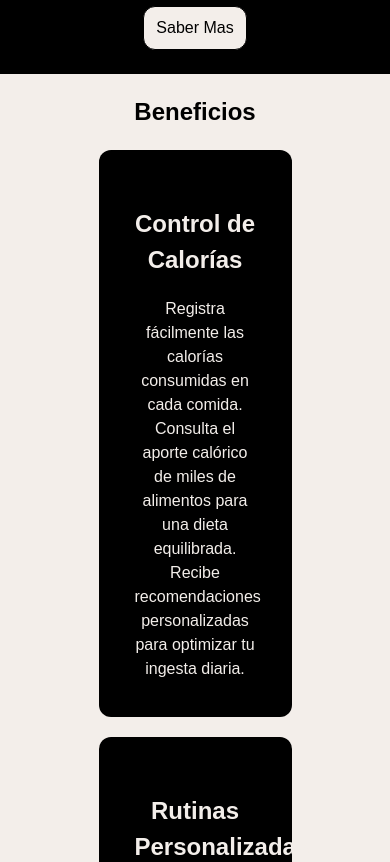
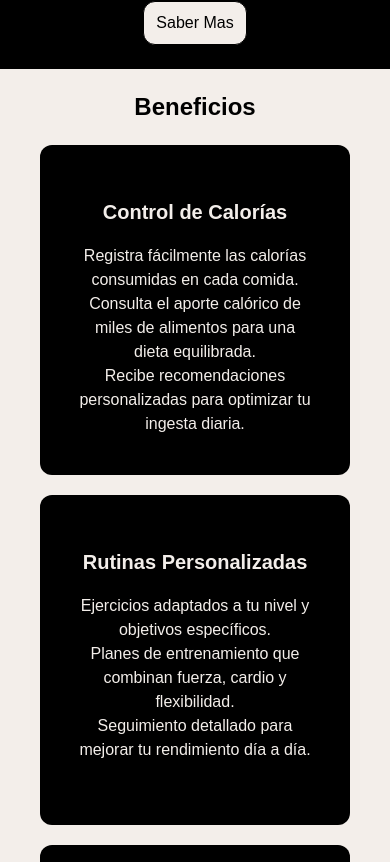
Before and after one commit to Danykeidel03/tfm-front, a React (Vite) app: page / in a window 390 px wide. Shown: the part 782-1644 px from the top of the page. Built offline with nearby package versions, Linux system fonts and the light colour scheme.

Commit message:
mejoras css en responsive

```diff
--- a/src/App.css
+++ b/src/App.css
@@ -38,7 +38,7 @@ li {
   justify-content: flex-start;
   gap: 30px;
   position: relative;
-  margin-top: 75px;
+  margin-top: 70px;
   height: 100%;
   flex: 1;
 }
--- a/src/pages/Exercises/Exercises.css
+++ b/src/pages/Exercises/Exercises.css
@@ -39,6 +39,11 @@
     justify-content: space-between;
     width: 100%;
     margin-top: 10px;
+}
+
+.content-fitness .divAddObj:last-child,
+.content-fitness .divAddFood:last-child{
+    margin-bottom: 10px;
 }
 
 .content-fitness .divContentObj {
@@ -116,7 +121,7 @@
         max-width: 90%;
     }
 
-    .divAddObj{
+    .modal-wrapper .divAddObj{
         flex-direction: column;
     }
 
--- a/src/pages/Home/Home.css
+++ b/src/pages/Home/Home.css
@@ -75,6 +75,13 @@
   color: #F3EEEA;
   border-radius: 12px;
   padding: 36px;
+  min-height: 330px;
+}
+
+.beneficiosDiv .cardCalorias h2,
+.beneficiosDiv .cardRutinas h2,
+.beneficiosDiv .cardMonitoreo h2{
+  font-size: 20px;
 }
 
 .beneficiosDiv ul {
@@ -127,7 +134,7 @@
 @media(max-width: 1205px) {
   .beneficiosDiv {
     flex-direction: column;
-    max-width: 70%;
+    padding: 0;
   }
 
   .beneficiosDiv .cardCalorias,
```
